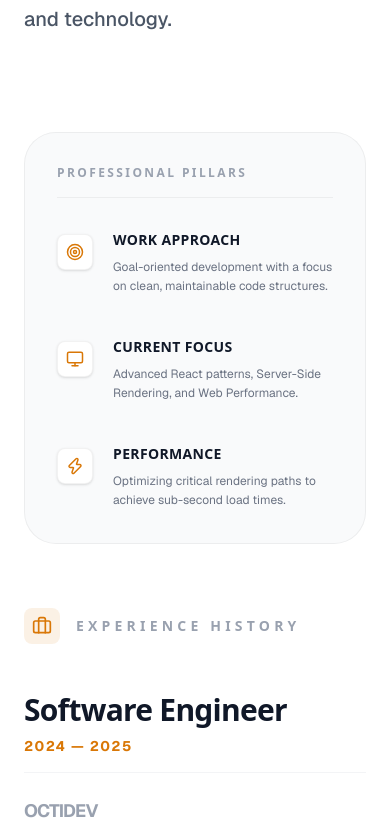
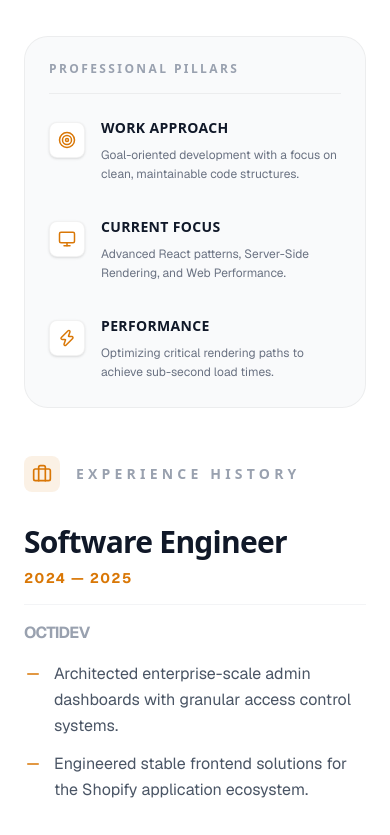
Before and after one commit to miavai649/portfolio, a React (Vite) app: page / in a window 390 px wide. Shown: the part 1909-2744 px from the top of the page. Built offline with nearby package versions, Linux system fonts and the light colour scheme; a web font is replaced by a local one.

Commit message:
feat: implement portfolio sections including Skills, About, Contact, and Projects with shared UI components

```diff
--- a/src/components/sections/About.jsx
+++ b/src/components/sections/About.jsx
@@ -1,15 +1,14 @@
 import { motion } from 'framer-motion';
 import { Briefcase, Minus, User } from 'lucide-react'; // Added User icon
 import { aboutContent } from '../../data/about';
-import Container from '../ui/Container';
+import SectionWrapper from '../ui/SectionWrapper';
 import SectionTitle from '../ui/SectionTitle';
 
 const About = () => {
   return (
-    <section id='about' className='pt-32 bg-white dark:bg-dark-bg transition-colors duration-500'>
-      <Container>
+    <SectionWrapper id='about'>
       {/* --- HEADER & INTRO --- */}
-        <div className='max-w-4xl mb-24'>
+      <div className='max-w-4xl mb-12 md:mb-20 lg:mb-24'>
         <SectionTitle
           subtitle='Professionalism'
           title='Design-led engineering for modern web systems.'
@@ -19,44 +18,47 @@ const About = () => {
           initial={{ opacity: 0, y: 20 }}
           whileInView={{ opacity: 1, y: 0 }}
           viewport={{ once: true }}
-            className='text-xl md:text-2xl text-gray-600 dark:text-zinc-400 leading-relaxed font-medium'>
+          className='text-lg min-[375px]:text-xl md:text-2xl text-gray-600 dark:text-zinc-400 leading-relaxed font-medium'>
           {aboutContent.intro}
         </motion.p>
       </div>
 
-        {/* ... rest of the component remains exactly the same ... */}
-        <div className='flex flex-col lg:flex-row gap-16 lg:gap-24'>
+      <div className='flex flex-col lg:flex-row gap-12 lg:gap-24'>
         {/* LEFT: PROFESSIONAL JOURNEY */}
         <div className='lg:w-[65%] order-2 lg:order-1'>
-            {/* ... Journey logic ... */}
-            <div className='flex items-center gap-4 mb-12'>
+          <div className='flex items-center gap-4 mb-8 md:mb-12'>
             <div className='p-2 rounded-lg bg-primary/10 text-primary'>
               <Briefcase size={20} />
             </div>
-              <h3 className='text-sm font-black uppercase tracking-[0.3em] text-gray-400'>Experience History</h3>
+            <h3 className='text-xs min-[375px]:text-sm font-black uppercase tracking-[0.3em] text-gray-400'>Experience History</h3>
           </div>
 
-            <div className='space-y-20'>
+          <div className='space-y-12 md:space-y-20'>
             {aboutContent.journey.map((job, idx) => (
-                <motion.div key={idx} /* ... existing props ... */ className='group relative'>
-                  {/* ... existing job rendering logic ... */}
+              <motion.div
+                key={idx}
+                initial={{ opacity: 0, y: 30 }}
+                whileInView={{ opacity: 1, y: 0 }}
+                viewport={{ once: true }}
+                transition={{ duration: 0.6, delay: idx * 0.1 }}
+                className='group relative'>
                 <span className='absolute -left-10 top-2 text-4xl font-black text-black/[0.03] dark:text-white/[0.03] hidden md:block'>
                   0{idx + 1}
                 </span>
 
-                  <div className='flex flex-col md:flex-row md:items-baseline justify-between mb-6 border-b border-gray-100 dark:border-zinc-800 pb-4'>
-                    <h4 className='text-3xl md:text-4xl font-display font-bold group-hover:text-primary transition-colors'>{job.role}</h4>
-                    <span className='text-sm font-bold text-primary tracking-widest uppercase mt-2 md:mt-0'>{job.period}</span>
+                <div className='flex flex-col md:flex-row md:items-baseline justify-between mb-4 md:mb-6 border-b border-gray-100 dark:border-zinc-800 pb-4'>
+                  <h4 className='text-2xl min-[375px]:text-3xl md:text-4xl font-display font-bold group-hover:text-primary transition-colors'>{job.role}</h4>
+                  <span className='text-xs min-[375px]:text-sm font-bold text-primary tracking-widest uppercase mt-2 md:mt-0'>{job.period}</span>
                 </div>
 
-                  <div className='flex flex-col md:flex-row gap-8'>
+                <div className='flex flex-col md:flex-row gap-4 md:gap-8'>
                   <div className='md:w-1/3'>
-                      <p className='text-lg font-bold text-gray-400 dark:text-zinc-600 uppercase tracking-tighter'>{job.company}</p>
+                    <p className='text-base md:text-lg font-bold text-gray-400 dark:text-zinc-600 uppercase tracking-tighter'>{job.company}</p>
                   </div>
                   <div className='md:w-2/3'>
-                      <ul className='space-y-4'>
+                    <ul className='space-y-3 md:space-y-4'>
                       {job.points.map((point, pIdx) => (
-                          <li key={pIdx} className='flex items-start gap-3 text-gray-600 dark:text-zinc-400 text-base leading-relaxed'>
+                        <li key={pIdx} className='flex items-start gap-3 text-gray-600 dark:text-zinc-400 text-sm min-[375px]:text-base leading-relaxed'>
                           <Minus size={18} className='mt-1 text-primary shrink-0' />
                           {point}
                         </li>
@@ -71,15 +73,20 @@ const About = () => {
 
         {/* RIGHT: SUPPORTING PILLARS */}
         <div className='lg:w-[35%] order-1 lg:order-2'>
-            <div className='sticky top-32 space-y-8'>
-              <div className='p-8 rounded-[2rem] bg-gray-50 dark:bg-zinc-900/50 border border-black/5 dark:border-white/5'>
-                <h3 className='text-xs font-black uppercase tracking-[0.2em] text-gray-400 mb-8 border-b border-black/5 dark:border-white/5 pb-4'>
+          <div className='sticky top-24 md:top-32 space-y-6 md:space-y-8'>
+            <div className='p-6 md:p-8 rounded-[1.5rem] md:rounded-[2rem] bg-gray-50 dark:bg-zinc-900/50 border border-black/5 dark:border-white/5'>
+              <h3 className='text-xs font-black uppercase tracking-[0.2em] text-gray-400 mb-6 md:mb-8 border-b border-black/5 dark:border-white/5 pb-4'>
                 Professional Pillars
               </h3>
-                {/* ... Pillar mapping logic ... */}
-                <div className='space-y-10'>
+              <div className='space-y-8 md:space-y-10'>
                 {aboutContent.pillars.map((pillar, idx) => (
-                    <motion.div key={idx} className='group flex gap-5'>
+                  <motion.div
+                    key={idx}
+                    initial={{ opacity: 0, x: 20 }}
+                    whileInView={{ opacity: 1, x: 0 }}
+                    viewport={{ once: true }}
+                    transition={{ duration: 0.5, delay: idx * 0.1 }}
+                    className='group flex gap-4 md:gap-5'>
                     <div className='mt-1 p-2 h-fit rounded-lg bg-white dark:bg-zinc-800 border border-black/5 dark:border-white/5 text-primary shadow-sm group-hover:bg-primary group-hover:text-white transition-all duration-300'>
                       <pillar.icon size={18} />
                     </div>
@@ -94,8 +101,7 @@ const About = () => {
           </div>
         </div>
       </div>
-      </Container>
-    </section>
+    </SectionWrapper>
   );
 };
 
--- a/src/components/sections/Contact.jsx
+++ b/src/components/sections/Contact.jsx
@@ -2,7 +2,7 @@ import { motion } from 'framer-motion';
 import { Globe, Mail, MapPin, Phone, Send, ShieldCheck } from 'lucide-react';
 import { contactContent } from '../../data/contact';
 import Button from '../ui/Button';
-import Container from '../ui/Container';
+import SectionWrapper from '../ui/SectionWrapper';
 import SectionTitle from '../ui/SectionTitle';
 
 // Mapping Lucide icons
@@ -10,8 +10,7 @@ const iconMap = { Mail, Phone, MapPin };
 
 const Contact = () => {
   return (
-    <section id='contact' className='py-32 bg-white dark:bg-dark-bg transition-colors duration-500 overflow-hidden'>
-      <Container>
+    <SectionWrapper id='contact' hasBottomPadding={true} overflowHidden={true}>
         <div className='grid lg:grid-cols-2 gap-20 items-center'>
           {/* --- LEFT SIDE: INFO (Unchanged Layout) --- */}
           <motion.div
@@ -125,8 +124,7 @@ const Contact = () => {
             </div>
           </motion.div>
         </div>
-      </Container>
-    </section>
+    </SectionWrapper>
   );
 };
 
--- a/src/components/sections/Projects.jsx
+++ b/src/components/sections/Projects.jsx
@@ -3,13 +3,12 @@ import { ExternalLink, Folder } from 'lucide-react';
 import { FaGithub } from 'react-icons/fa6';
 
 import { projectsContent } from '../../data/projects';
-import Container from '../ui/Container';
+import SectionWrapper from '../ui/SectionWrapper';
 import SectionTitle from '../ui/SectionTitle';
 
 const Projects = () => {
   return (
-    <section id='projects' className='pt-32 bg-white dark:bg-dark-bg transition-colors duration-500'>
-      <Container>
+    <SectionWrapper id='projects'>
       <SectionTitle subtitle='Selected Work' title='Featured Projects' icon={Folder} />
 
       <div className='grid grid-cols-1 gap-24'>
@@ -17,8 +16,7 @@ const Projects = () => {
           <ProjectCard key={project.id} project={project} index={idx} />
         ))}
       </div>
-      </Container>
-    </section>
+    </SectionWrapper>
   );
 };
 
--- a/src/components/sections/Skills.jsx
+++ b/src/components/sections/Skills.jsx
@@ -1,14 +1,13 @@
 import { motion } from 'framer-motion';
 import { Zap } from 'lucide-react';
 import { skillCategories } from '../../data/skills';
-import Container from '../ui/Container';
+import SectionWrapper from '../ui/SectionWrapper';
 import SectionTitle from '../ui/SectionTitle';
 
 const Skills = () => {
   return (
-    <section id='skills' className='pt-32 bg-white dark:bg-dark-bg transition-colors duration-500'>
-      <Container>
-        <SectionTitle subtitle='Expertise' title='My Technical Matrix' icon={Zap} />
+    <SectionWrapper id='skills'>
+      <SectionTitle subtitle='Expertise' title='My Technical Matrix' icon={Zap} />
 
         <div className='grid lg:grid-cols-2 gap-8'>
           {skillCategories.map((category, idx) => (
@@ -67,8 +66,7 @@ const Skills = () => {
             </motion.div>
           ))}
         </div>
-      </Container>
-    </section>
+    </SectionWrapper>
   );
 };
 
--- a/src/components/ui/SectionTitle.jsx
+++ b/src/components/ui/SectionTitle.jsx
@@ -5,7 +5,7 @@ const SectionTitle = ({ title, subtitle, icon: Icon, className = '' }) => {
     <div className={`mb-12 ${className}`}>
       {/* Passing the Icon prop down to the existing SectionBadge */}
       <SectionBadge icon={Icon}>{subtitle}</SectionBadge>
-      <h2 className='text-4xl md:text-5xl font-display font-bold mt-4 tracking-tight'>{title}</h2>
+      <h2 className='text-3xl min-[375px]:text-4xl md:text-5xl font-display font-bold mt-4 tracking-tight'>{title}</h2>
     </div>
   );
 };
--- /dev/null
+++ b/src/components/ui/SectionWrapper.jsx
@@ -0,0 +1,30 @@
+import Container from './Container';
+
+const SectionWrapper = ({
+  id,
+  children,
+  className = '',
+  containerClassName = '',
+  hasBottomPadding = false,
+  overflowHidden = false,
+}) => {
+  // Spacing system: scales from mobile (20) to tablet (28) to desktop (32)
+  const paddingClass = hasBottomPadding
+    ? 'py-20 md:py-28 lg:py-32'
+    : 'pt-20 md:pt-28 lg:pt-32 pb-0';
+
+  return (
+    <section
+      id={id}
+      className={`relative ${paddingClass} bg-white dark:bg-dark-bg transition-colors duration-500 ${
+        overflowHidden ? 'overflow-hidden' : ''
+      } ${className}`}
+    >
+      <Container className={containerClassName}>
+        {children}
+      </Container>
+    </section>
+  );
+};
+
+export default SectionWrapper;
```
Lines whose indentation alone changed are shown as unchanged.
